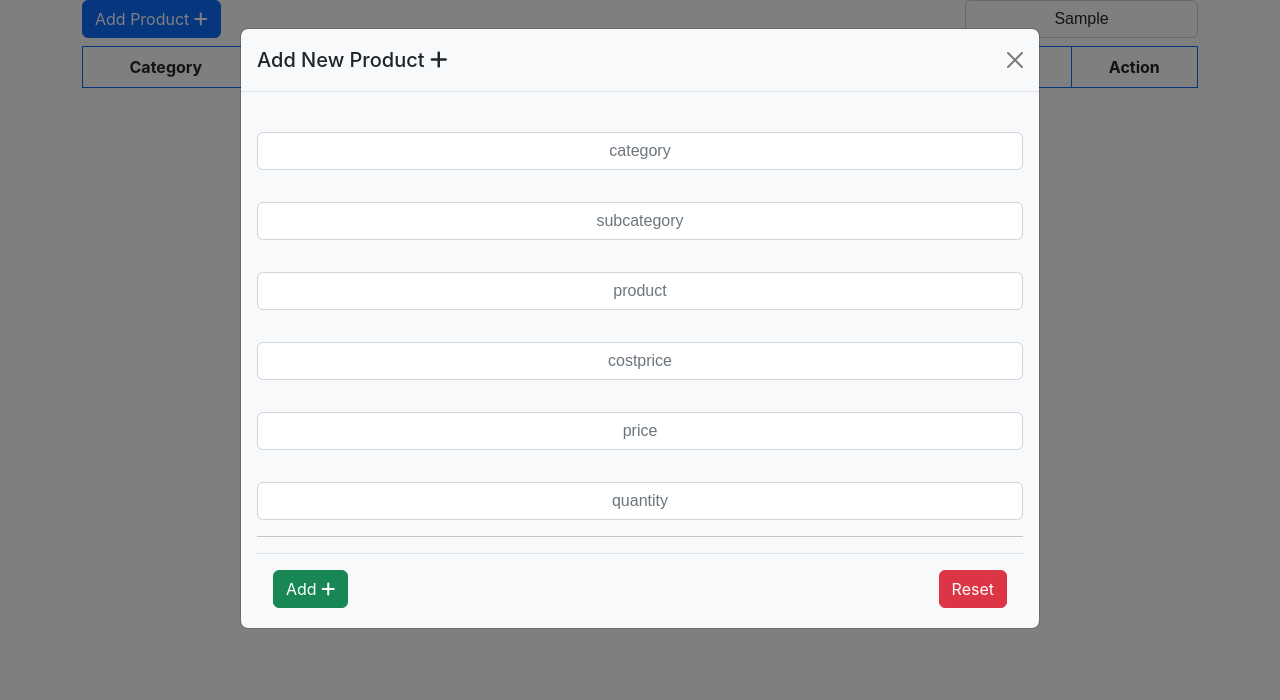
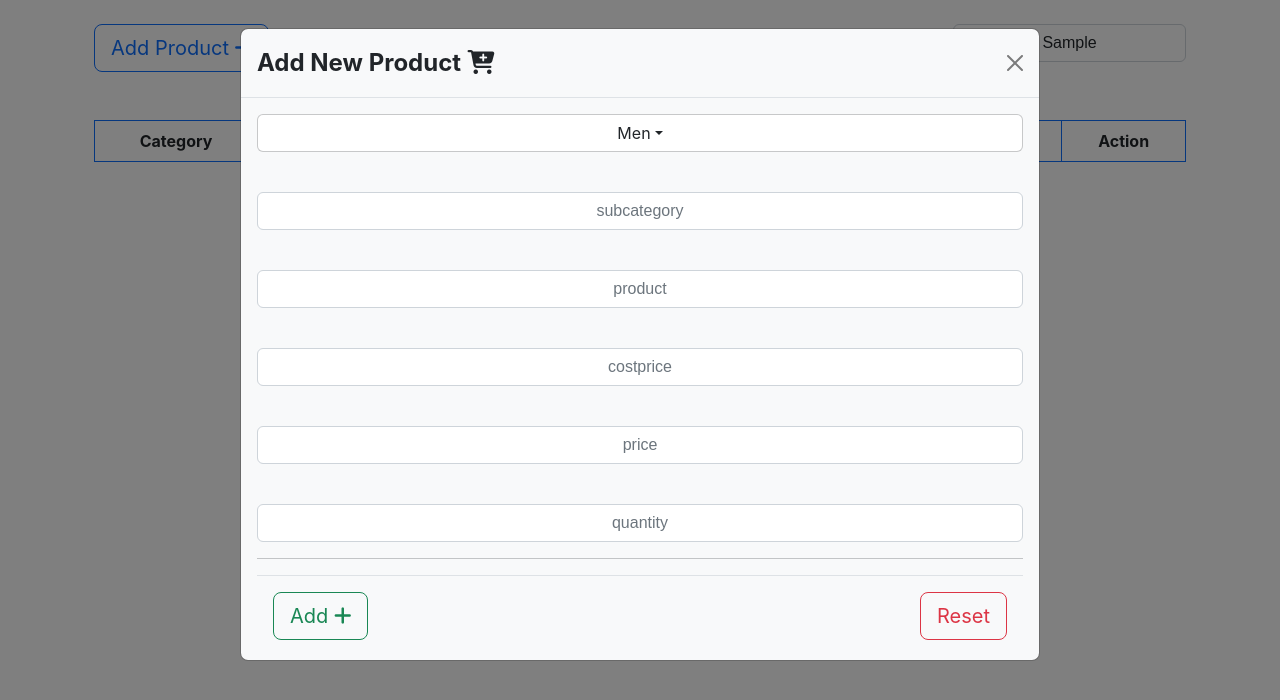
Before and after one commit to IsmaelMousa/pos-sales-stock, a React (Create React App) app: page /admin in a window 1280 px wide. Both pictures are taken after typing "Sample" into the empty fields and a click on the button "Add Product". Shown: the top 700 px of the page. Built offline with nearby package versions, Linux system fonts and the light colour scheme.

Commit message:
edit and add some icons

```diff
--- a/src/components/Admin/Table.js
+++ b/src/components/Admin/Table.js
@@ -1,11 +1,8 @@
 import React, { useState } from "react";
 import nextId from "react-id-generator";
-import { useNavigate } from "react-router-dom";
 import EditRow from "./EditRow";
 import Data from "../UI/ProductsData";
 const Table = () => {
-  const navigate = useNavigate();
-
   const [products, setProducts] = useState(Data);
 
   const [addData, setAddPost] = useState({
@@ -48,7 +45,6 @@ const Table = () => {
 
     const newProducts = [...products, newProduct];
     setProducts(newProducts);
-    navigate("/");
     console.log(newProducts);
   };
 
@@ -134,7 +130,7 @@ const Table = () => {
       <div className="d-flex flex-row">
         <button
           type="button"
-          className="me-3 btn btn-primary ml-auto d-block mb-2"
+          className="me-3 btn btn-outline-primary btn-lg ml-auto d-block mb-5"
           data-bs-toggle="modal"
           data-bs-target="#addModalForm"
         >
@@ -183,9 +179,10 @@ const Table = () => {
         <div className="modal-dialog modal-lg">
           <div className="modal-content bg-light">
             <div className="modal-header">
-              <h5 className="modal-title" id="exampleModalLabel">
-                Add New Product <i className="fa-sharp fa-solid fa-plus"></i>
-              </h5>
+              <h4 className="modal-title" id="exampleModalLabel">
+                <b>Add New Product</b>{" "}
+                <i class="fa-sharp fa-solid fa-cart-plus"></i>
+              </h4>
               <button
                 type="button"
                 className="btn-close"
@@ -195,18 +192,57 @@ const Table = () => {
             </div>
             <div className="modal-body">
               <form onSubmit={handleAddPost}>
-                <div className="mb-2">
-                  <label className="form-label"></label>
-                  <input
-                    type="text"
-                    className="form-control"
+                <div class="btn-group mb-3 col-12">
+                  <button
+                    type="button"
+                    class="btn bg-white border border-dark border-opacity-25 dropdown-toggle"
+                    data-bs-toggle="dropdown"
+                    data-bs-display="static"
+                    aria-expanded="false"
                     name="category"
-                    placeholder="category"
-                    required
-                    onChange={handleChange("category")}
-                  />
+                    value="Men"
+                    onClick={handleChange("category")}
+                  >
+                    Men
+                  </button>
+                  <ul class="dropdown-menu dropdown-menu-lg-end">
+                    <li>
+                      <button
+                        class="dropdown-item"
+                        type="button"
+                        name="category"
+                        value="Men"
+                        onClick={handleChange("category")}
+                      >
+                        Men
+                      </button>
+                    </li>
+                    <li>
+                      <button
+                        class="dropdown-item"
+                        type="button"
+                        name="category"
+                        value="Women"
+                        onClick={handleChange("category")}
+                      >
+                        Women
+                      </button>
+                    </li>
+                    <li>
+                      <button
+                        class="dropdown-item"
+                        type="button"
+                        name="category"
+                        value="Kids"
+                        onClick={handleChange("category")}
+                      >
+                        Kids
+                      </button>
+                    </li>
+                  </ul>
                 </div>
-                <div className="mb-2">
+
+                <div className="mb-3">
                   <label className="form-label"></label>
                   <input
                     type="text"
@@ -217,7 +253,7 @@ const Table = () => {
                     onChange={handleChange("subCategory")}
                   />
                 </div>
-                <div className="mb-2">
+                <div className="mb-3">
                   <label className="form-label"></label>
                   <input
                     type="text"
@@ -228,7 +264,7 @@ const Table = () => {
                     onChange={handleChange("productName")}
                   />
                 </div>
-                <div className="mb-2">
+                <div className="mb-3">
                   <label className="form-label"></label>
                   <input
                     type="text"
@@ -239,7 +275,7 @@ const Table = () => {
                     onChange={handleChange("costPrice")}
                   />
                 </div>
-                <div className="mb-2">
+                <div className="mb-3">
                   <label className="form-label"></label>
                   <input
                     type="text"
@@ -250,7 +286,7 @@ const Table = () => {
                     onChange={handleChange("price")}
                   />
                 </div>
-                <div className="mb-2">
+                <div className="mb-3">
                   <label className="form-label"></label>
                   <input
                     type="text"
@@ -266,14 +302,14 @@ const Table = () => {
                   <button
                     type="submit"
                     data-bs-dismiss="modal"
-                    className="btn btn-success float-start"
+                    className="btn btn-outline-success btn-lg float-start btn-hover"
                   >
                     Add <i className="fa-sharp fa-solid fa-plus"></i>
                   </button>
                   <button
                     type="reset"
                     data-bs-dismiss="modal"
-                    className="btn btn-danger float-end"
+                    className="btn btn-outline-danger btn-lg float-end"
                   >
                     Reset
                   </button>
@@ -295,9 +331,10 @@ const Table = () => {
         <div className="modal-dialog modal-lg">
           <div className="modal-content bg-light">
             <div className="modal-header">
-              <h5 className="modal-title text-center" id="exampleModalLabel">
-                Edit Product
-              </h5>
+              <h4 className="modal-title text-center" id="exampleModalLabel">
+                <b>Edit Product</b>{" "}
+                <i className="fa-sharp fa-solid fa-pen-to-square"></i>
+              </h4>
               <button
                 type="button"
                 className="btn-close"
@@ -307,19 +344,56 @@ const Table = () => {
             </div>
             <div className="modal-body">
               <form onSubmit={handleFormSave}>
-                <div className="mb-2">
-                  <label className="form-label"></label>
-                  <input
-                    type="text"
-                    className="form-control"
+                <div class="btn-group mb-3 col-12">
+                  <button
+                    type="button"
+                    class="btn bg-white border border-dark border-opacity-25 dropdown-toggle"
+                    data-bs-toggle="dropdown"
+                    data-bs-display="static"
+                    aria-expanded="false"
                     name="category"
-                    placeholder="category"
-                    value={editFormData.category}
-                    required
-                    onChange={handleEditFormClick("category")}
-                  />
-                </div>
-                <div className="mb-2">
+                    value="Men"
+                    onClick={handleEditFormClick("category")}
+                  >
+                    Men
+                  </button>
+                  <ul class="dropdown-menu dropdown-menu-lg-end">
+                    <li>
+                      <button
+                        class="dropdown-item"
+                        type="button"
+                        name="category"
+                        value="Men"
+                        onClick={handleEditFormClick("category")}
+                      >
+                        Men
+                      </button>
+                    </li>
+                    <li>
+                      <button
+                        class="dropdown-item"
+                        type="button"
+                        name="category"
+                        value="Women"
+                        onClick={handleEditFormClick("category")}
+                      >
+                        Women
+                      </button>
+                    </li>
+                    <li>
+                      <button
+                        class="dropdown-item"
+                        type="button"
+                        name="category"
+                        value="Kids"
+                        onClick={handleEditFormClick("category")}
+                      >
+                        Kids
+                      </button>
+                    </li>
+                  </ul>
+                </div>{" "}
+                <div className="mb-3">
                   <label className="form-label"></label>
                   <input
                     type="text"
@@ -331,7 +405,7 @@ const Table = () => {
                     onChange={handleEditFormClick("subCategory")}
                   />
                 </div>
-                <div className="mb-2">
+                <div className="mb-3">
                   <label className="form-label"></label>
                   <input
                     type="text"
@@ -343,7 +417,7 @@ const Table = () => {
                     onChange={handleEditFormClick("productName")}
                   />
                 </div>
-                <div className="mb-2">
+                <div className="mb-3">
                   <label className="form-label"></label>
                   <input
                     type="text"
@@ -355,7 +429,7 @@ const Table = () => {
                     onChange={handleEditFormClick("costPrice")}
                   />
                 </div>
-                <div className="mb-2">
+                <div className="mb-3">
                   <label className="form-label"></label>
                   <input
                     type="text"
@@ -367,7 +441,7 @@ const Table = () => {
                     onChange={handleEditFormClick("price")}
                   />
                 </div>
-                <div className="mb-2">
+                <div className="mb-3">
                   <label className="form-label"></label>
                   <input
                     type="text"
@@ -383,7 +457,7 @@ const Table = () => {
                   <button
                     type="submit"
                     data-bs-dismiss="modal"
-                    className="btn btn-success float-start"
+                    className="btn  btn-outline-success btn-lg float-start"
                   >
                     <i className="fa-sharp fa-solid fa-check"></i>
                   </button>
@@ -391,7 +465,7 @@ const Table = () => {
                   <button
                     type="submit"
                     data-bs-dismiss="modal"
-                    className="btn btn-danger float-end"
+                    className="btn  btn-outline-danger btn-lg float-end"
                     onClick={handleDelete}
                   >
                     <i className="fa-sharp fa-solid fa-trash"></i>
--- a/src/index.js
+++ b/src/index.js
@@ -19,7 +19,7 @@ root.render(
         <Route
           path="/admin"
           element={
-            <div className="container">
+            <div className="container p-4">
               <Table />
             </div>
           }
```
